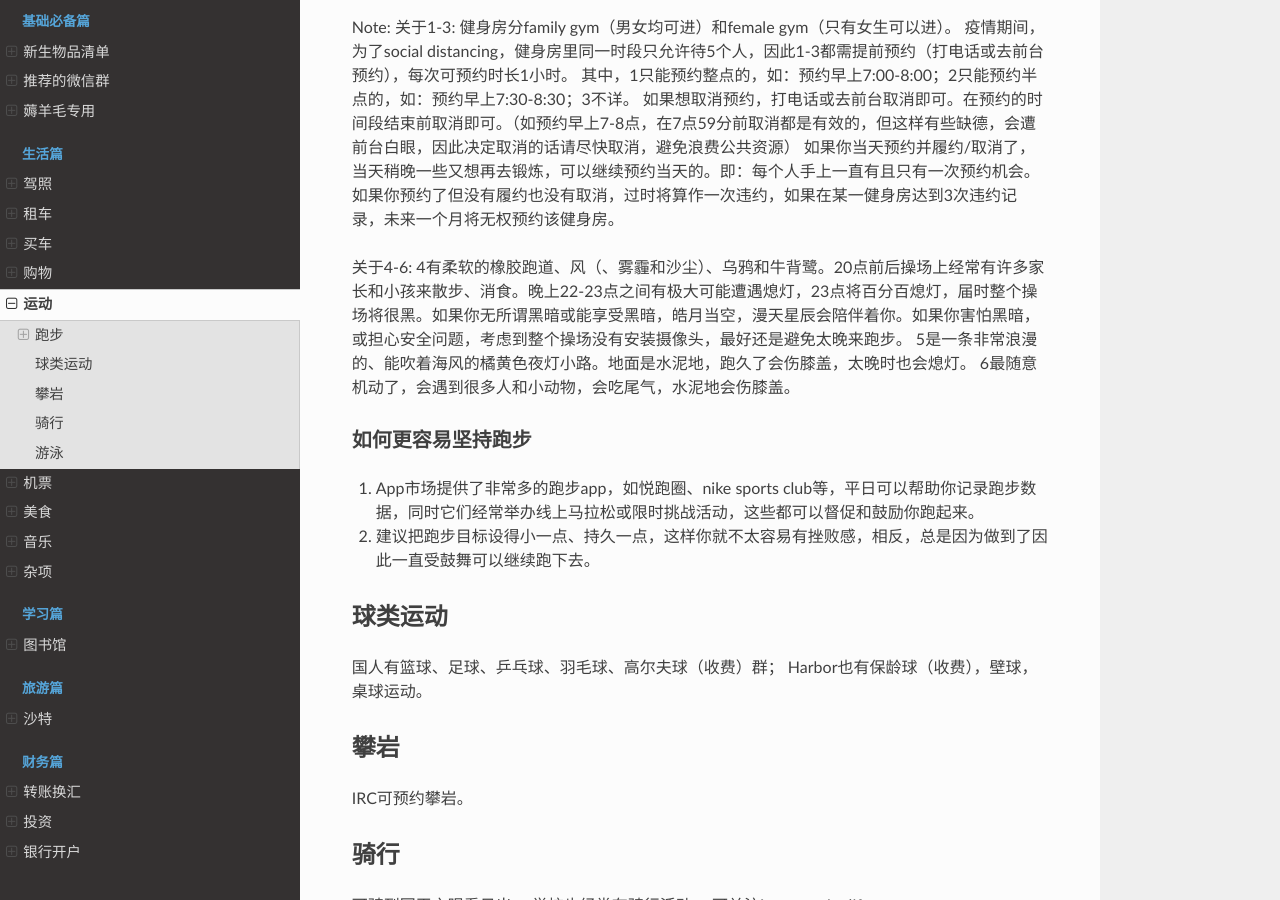
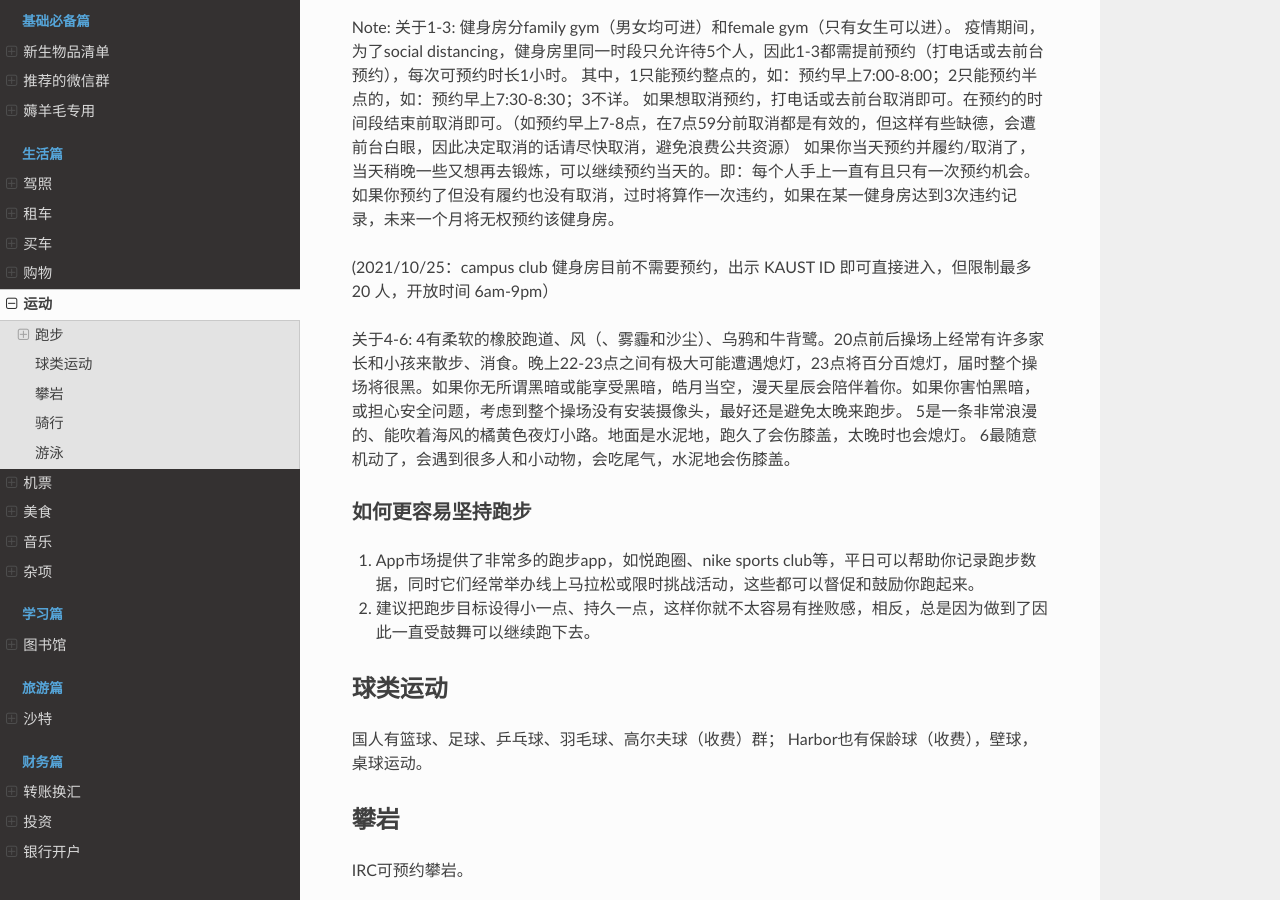
Before and after one commit to guochengqian/KAUSTian_Handbook_CN, a Sphinx documentation site: the page built from docs/content/life/sport.rst, in a window 1280 px wide and 900 px high, scrolled down 432 px. Built offline with Sphinx 7.4.7 and the Read the Docs theme 2.0.0, drawn with Linux system fonts in a browser that asks for light colours.

Commit message:
更新 campus club 信息

```diff
--- a/docs/content/life/sport.rst
+++ b/docs/content/life/sport.rst
@@ -25,6 +25,8 @@ Note:
 如果想取消预约，打电话或去前台取消即可。在预约的时间段结束前取消即可。（如预约早上7-8点，在7点59分前取消都是有效的，但这样有些缺德，会遭前台白眼，因此决定取消的话请尽快取消，避免浪费公共资源）
 如果你当天预约并履约/取消了，当天稍晚一些又想再去锻炼，可以继续预约当天的。即：每个人手上一直有且只有一次预约机会。
 如果你预约了但没有履约也没有取消，过时将算作一次违约，如果在某一健身房达到3次违约记录，未来一个月将无权预约该健身房。
+
+(2021/10/25：campus club 健身房目前不需要预约，出示 KAUST ID 即可直接进入，但限制最多 20 人，开放时间 6am-9pm）
 
 关于4-6:
 4有柔软的橡胶跑道、风（、雾霾和沙尘）、乌鸦和牛背鹭。20点前后操场上经常有许多家长和小孩来散步、消食。晚上22-23点之间有极大可能遭遇熄灯，23点将百分百熄灯，届时整个操场将很黑。如果你无所谓黑暗或能享受黑暗，皓月当空，漫天星辰会陪伴着你。如果你害怕黑暗，或担心安全问题，考虑到整个操场没有安装摄像头，最好还是避免太晚来跑步。
```
